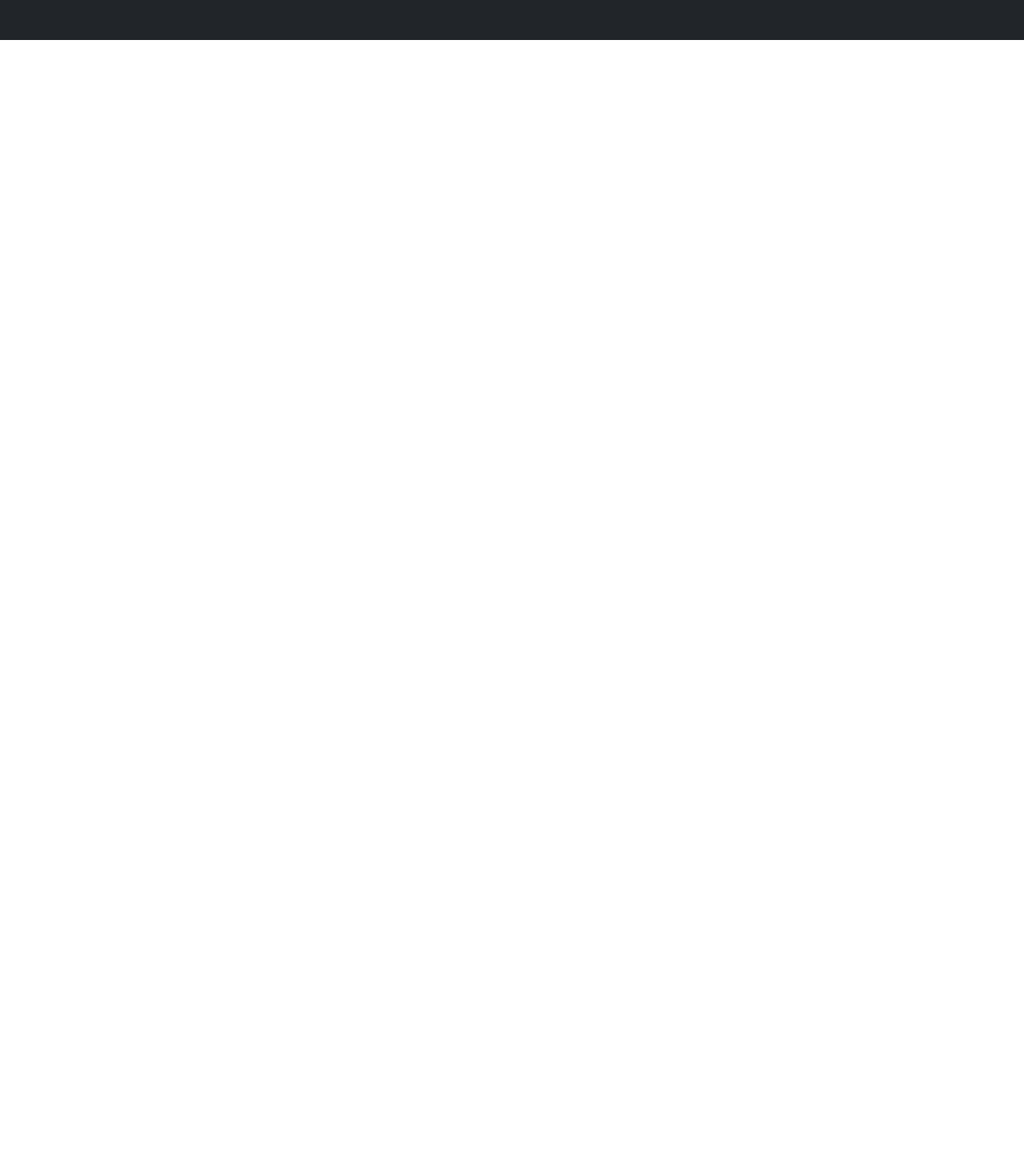
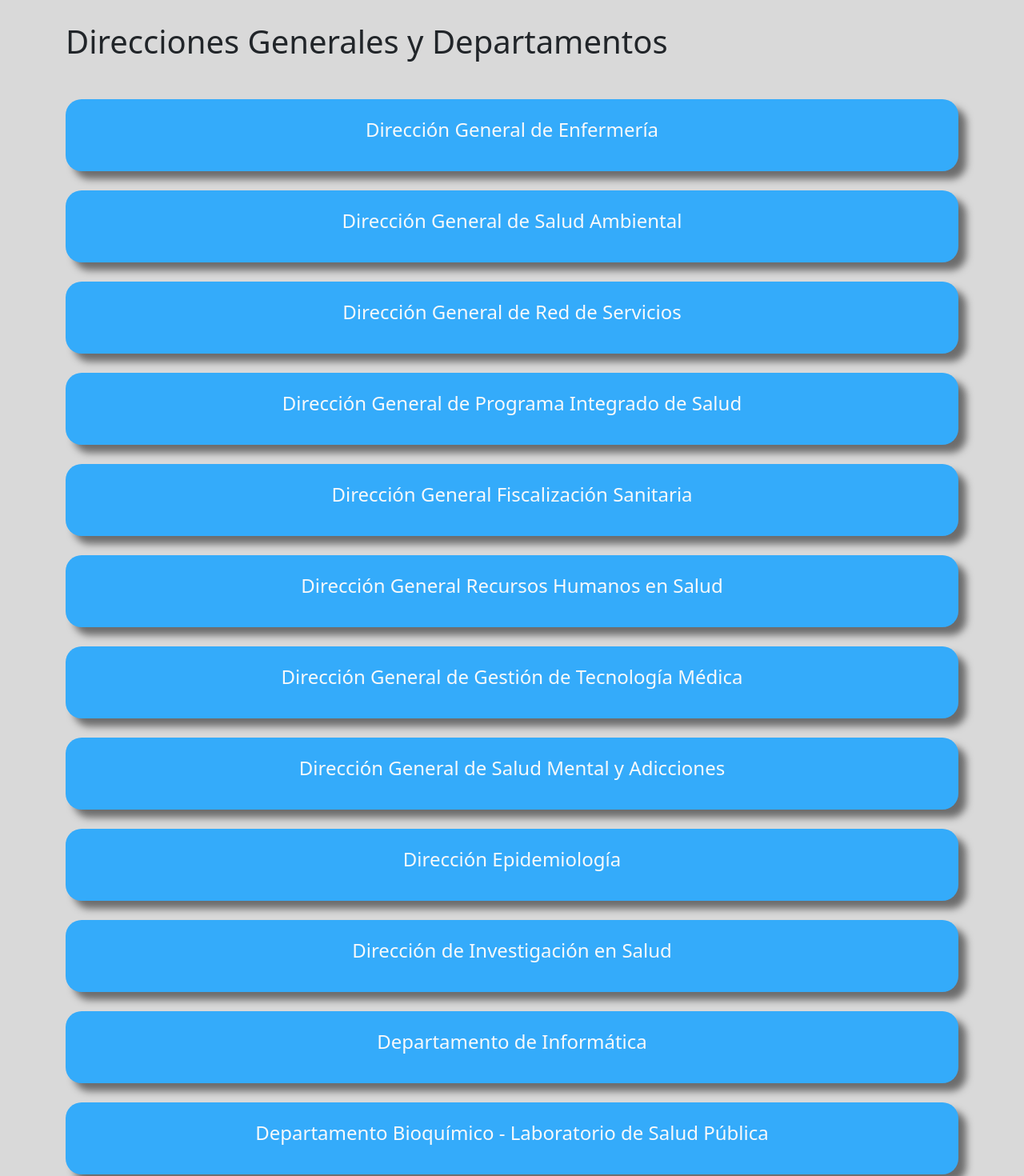
Before and after one commit to MDanielaCardozo/MinisterioDeLaSaludTuc, a React (Create React App) app: page /direcciones in a window 1280 px wide. Shown: the part 220-1690 px from the top of the page at 80% size. Before the commit the page ends 800 px from the top, so only its background shows below. Built offline with nearby package versions, Linux system fonts and the light colour scheme.

Commit message:
Agregué info a la pagina direcciones

```diff
--- /dev/null
+++ b/src/components/views/Direcciones.css
@@ -0,0 +1,24 @@
+.bgColor {
+    background-color: rgba(0, 0, 0, 0.15);
+}
+
+.direcSec {
+    padding-top: 200px;
+}
+
+.cardDir {
+    width: 100%;
+    height: 90px;
+    background-color: rgb(52, 171, 250);
+    border-radius: 20px 20px 20px 20px;
+    box-shadow: 10px 10px 10px 0px rgba(0, 0, 0, 0.5);
+}
+
+.cardDir:hover {
+    transition: 500ms;
+    top: 5px;
+    right: 5px;
+    left: 5px;
+    bottom: 5px;
+    position: relative;
+}
--- a/src/components/views/Direcciones.js
+++ b/src/components/views/Direcciones.js
@@ -1,11 +1,77 @@
-import React from 'react';
+import React from "react";
+import "./Direcciones.css";
+import { Link } from "react-router-dom";
 
 const Direcciones = () => {
-    return (
-        <div>
-
+  return (
+    <div className="bgColor direcSec">
+      <section className="container">
+        <div className="my-5">
+          <h1>Direcciones Generales y Departamentos</h1>
         </div>
-    );
+        <Link to={"/"} className="text-decoration-none text-light">
+          <div className="cardDir text-light text-center pt-4">
+            <h4>Dirección General de Enfermería</h4>
+          </div>
+        </Link>
+        <Link to={"/"} className="text-decoration-none text-light">
+          <div className="cardDir text-light text-center my-4 pt-4">
+            <h4>Dirección General de Salud Ambiental</h4>
+          </div>
+        </Link>
+        <Link to={"/"} className="text-decoration-none text-light">
+          <div className="cardDir text-light text-center my-4 pt-4">
+            <h4>Dirección General de Red de Servicios</h4>
+          </div>
+        </Link>
+        <Link to={"/"} className="text-decoration-none text-light">
+          <div className="cardDir text-light text-center my-4 pt-4">
+            <h4>Dirección General de Programa Integrado de Salud</h4>
+          </div>
+        </Link>
+        <Link to={"/"} className="text-decoration-none text-light">
+          <div className="cardDir text-light text-center my-4 pt-4">
+            <h4>Dirección General Fiscalización Sanitaria</h4>
+          </div>
+        </Link>
+        <Link to={"/"} className="text-decoration-none text-light">
+          <div className="cardDir text-light text-center my-4 pt-4">
+            <h4>Dirección General Recursos Humanos en Salud</h4>
+          </div>
+        </Link>
+        <Link to={"/"} className="text-decoration-none text-light">
+          <div className="cardDir text-light text-center my-4 pt-4">
+            <h4>Dirección General de Gestión de Tecnología Médica</h4>
+          </div>
+        </Link>
+        <Link to={"/"} className="text-decoration-none text-light">
+          <div className="cardDir text-light text-center my-4 pt-4">
+            <h4>Dirección General de Salud Mental y Adicciones</h4>
+          </div>
+        </Link>
+        <Link to={"/"} className="text-decoration-none text-light">
+          <div className="cardDir text-light text-center my-4 pt-4">
+            <h4>Dirección Epidemiología</h4>
+          </div>
+        </Link>
+        <Link to={"/"} className="text-decoration-none text-light">
+          <div className="cardDir text-light text-center my-4 pt-4">
+            <h4>Dirección de Investigación en Salud</h4>
+          </div>
+        </Link>
+        <Link to={"/"} className="text-decoration-none text-light">
+          <div className="cardDir text-light text-center my-4 pt-4">
+            <h4>Departamento de Informática</h4>
+          </div>
+        </Link>
+        <Link to={"/"} className="text-decoration-none text-light">
+          <div className="cardDir text-light text-center my-4 pt-4">
+            <h4>Departamento Bioquímico - Laboratorio de Salud Pública</h4>
+          </div>
+        </Link>
+      </section>
+    </div>
+  );
 };
 
 export default Direcciones;
--- a/src/components/views/Home.css
+++ b/src/components/views/Home.css
@@ -1,7 +1,7 @@
 .portadaUno {
     background: url('../../img/ministro.jpeg') no-repeat center/cover;
     width: 100%;
-    height: 700px;
+    height: 650px;
 }
 
 .portadaDos {
--- a/src/components/views/Ministerio.css
+++ b/src/components/views/Ministerio.css
@@ -80,5 +80,5 @@
     height: 90px;
     background-color: rgb(111, 113, 114);
     border-radius: 20px 20px 20px 20px;
-    box-shadow: 10px 10px 10px 0px rgba(0, 0, 0, 0.5)
+    box-shadow: 10px 10px 10px 0px rgba(0, 0, 0, 0.5);
 }
```
Also changed, not shown: src/components/views/Home.js (+30 -30 lines), src/components/views/Ministerio.js (+55 -41 lines).
